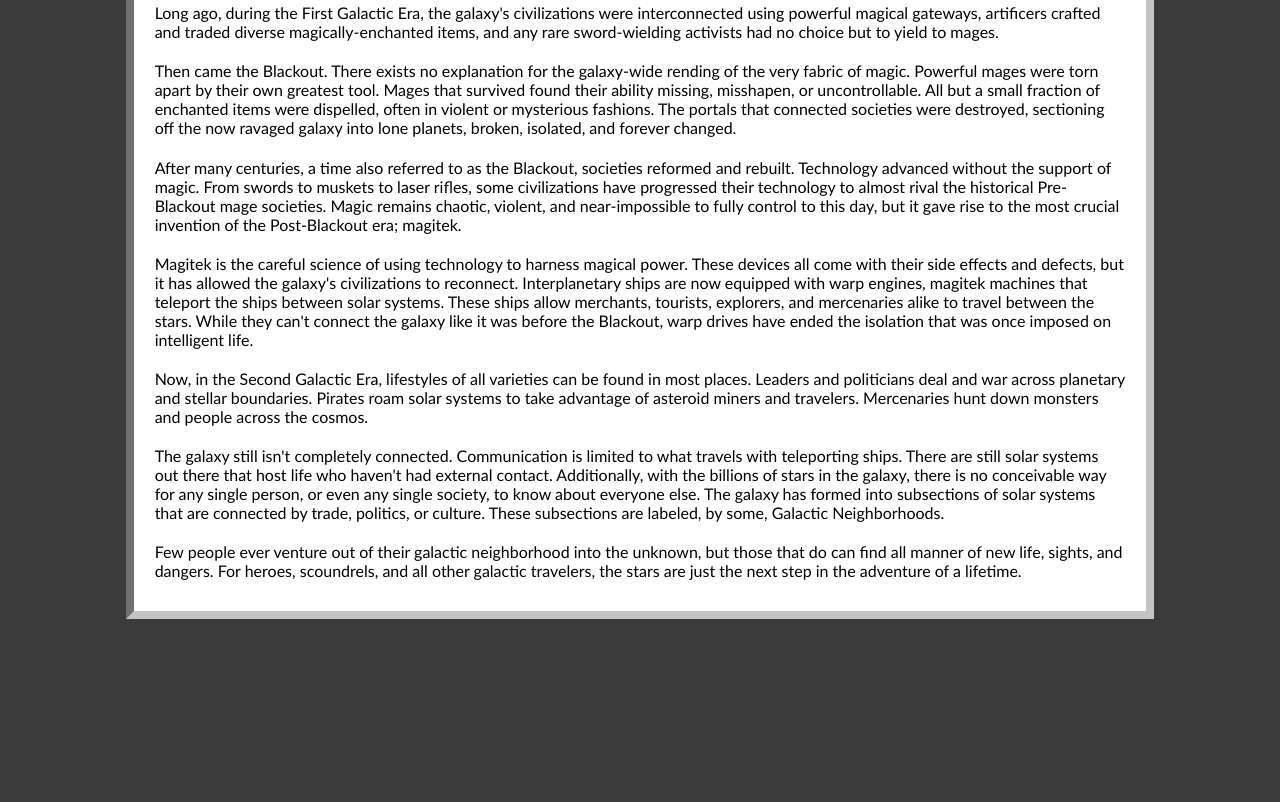
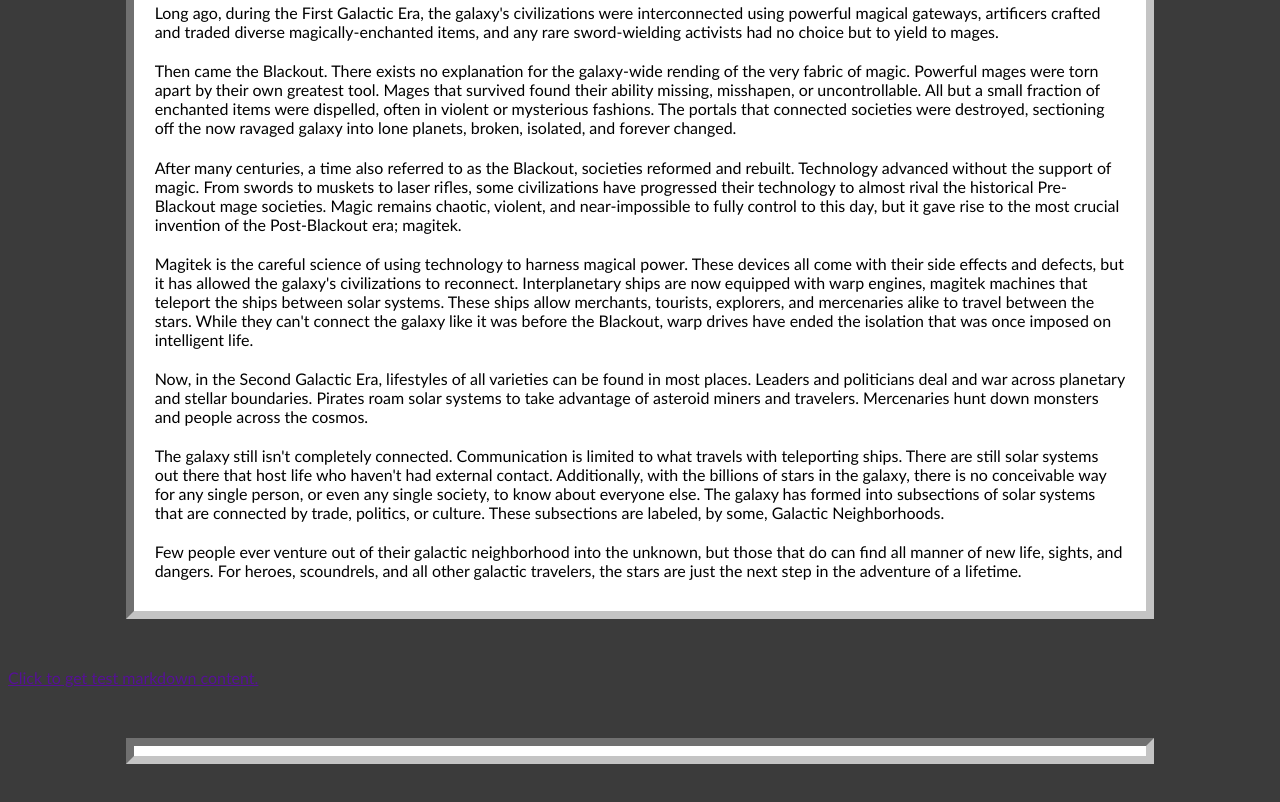
Before and after one commit to GalacticNeighborhood/galacticneighborhood.github.io, a plain HTML site: page index.html in a window 1280 px wide. Shown: the part 342-1144 px from the top of the page. Before the commit the page ends 1010 px from the top, so only its background shows below. Drawn offline with nearby package versions, Linux system fonts and the light colour scheme.

Commit message:
First test of markdown file loading
Doesn't work

```diff
--- a/index.html
+++ b/index.html
@@ -14,6 +14,8 @@
 
   <link rel="icon" type="image/x-icon" href="images/favicon.ico">
   <link rel="stylesheet" href="styles.css">
+
+  <script src="https://cdn.jsdelivr.net/npm/marked/marked.min.js"></script>
 </head>
 
 <body>
@@ -205,6 +207,12 @@
   </div>
 </div>
 
+<a href="#" onclick="loadContent('testSet')">Click to get test markdown content.</a>
+
+<div class="container" id="Content-container">
+
+</div>
+
 
 <script>
 
@@ -237,6 +245,16 @@ function toggleLightMode () {
     --font2 == "FFFFFF";
   }
 }
+
+function loadContent(page) {
+  fetch(`content/${page}.md`)
+    .then(response => response.text())
+    .then(markdown => {
+      const htmlContent = marked(markdown);
+      document.getElementById('Content-container').innerHTML = htmlContent;
+    })
+    .catch(error => console.error('Error loading rules:', error));
+}
 </script>
 
 <noscript>Sorry, your browser doesn't support JavaScript!</noscript>
```
Also changed, not shown: 1 other file.
